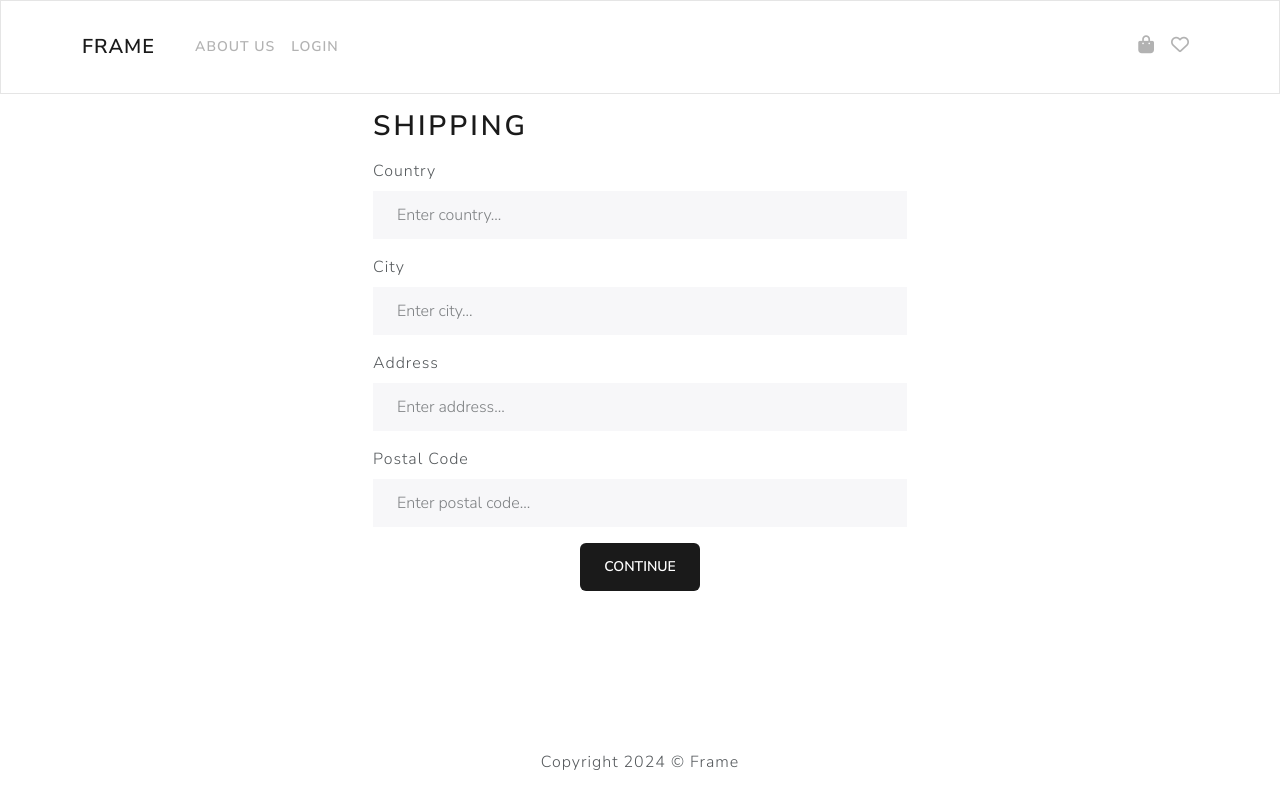
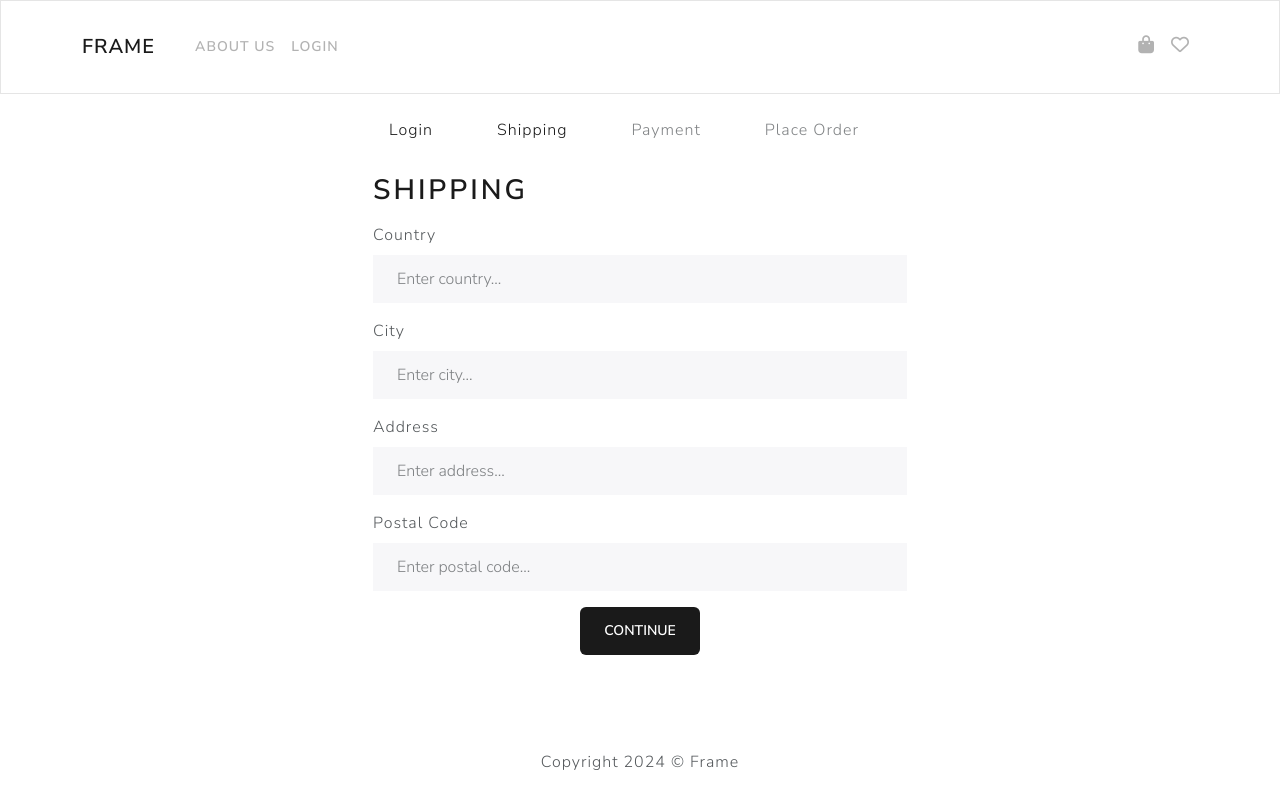
Before and after one commit to yankkvx/ecommerce-django-react, a React (Create React App) app in the folder frontend/: page /shipping in a window 1280 px wide. Built offline with nearby package versions, Linux system fonts and the light colour scheme.

Commit message:
feat: Create the Checkout component and integrate it.
Implemented Checkout component to manage the checkout process within the
application.

```diff
--- /dev/null
+++ b/frontend/src/components/Checkout.js
@@ -0,0 +1,52 @@
+import React from "react";
+import { Nav } from "react-bootstrap";
+import { LinkContainer } from "react-router-bootstrap";
+
+function Checkout({ step1, step2, step3, step4 }) {
+    return (
+        <Nav className="justify-content-center mb-4">
+            <Nav.Item>
+                {step1 ?(
+                    <LinkContainer to='/login'>
+                        <Nav.Link>Login</Nav.Link>
+                    </LinkContainer>
+                ) : (
+                    <Nav.Link disabled>Login</Nav.Link>
+                )}
+
+            </Nav.Item>
+            <Nav.Item>
+                {step2 ?(
+                    <LinkContainer to='/shipping'>
+                        <Nav.Link>Shipping</Nav.Link>
+                    </LinkContainer>
+                ) : (
+                    <Nav.Link disabled>Shipping</Nav.Link>
+                )}
+
+            </Nav.Item>
+            <Nav.Item>
+                {step3 ?(
+                    <LinkContainer to='/payment'>
+                        <Nav.Link>Payment</Nav.Link>
+                    </LinkContainer>
+                ) : (
+                    <Nav.Link disabled>Payment</Nav.Link>
+                )}
+
+            </Nav.Item>
+            <Nav.Item>
+                {step4 ?(
+                    <LinkContainer to='/placeorder'>
+                        <Nav.Link>Place Order</Nav.Link>
+                    </LinkContainer>
+                ) : (
+                    <Nav.Link disabled>Place Order</Nav.Link>
+                )}
+
+            </Nav.Item>
+        </Nav>
+    );
+}
+
+export default Checkout;
--- a/frontend/src/screens/ShippingScreen.js
+++ b/frontend/src/screens/ShippingScreen.js
@@ -5,12 +5,13 @@
 import FormContainer from "../components/FormContainer";
 import { SAVE_SHIPPING_ADDRESS } from "../constants/cartConstants";
 import { saveShippingAddress } from "../actions/cartActions";
+import Checkout from "../components/Checkout";
 
 function ShippingScreen() {
     const cart = useSelector((state) => state.cart);
     const { shippingAddress } = cart;
     const dispatch = useDispatch();
-    const navigate = useNavigate()
+    const navigate = useNavigate();
 
     const [country, setCountry] = useState(shippingAddress.country);
     const [city, setCity] = useState(shippingAddress.city);
@@ -20,11 +21,12 @@
     const submitHandler = (e) => {
         e.preventDefault();
         dispatch(saveShippingAddress({ country, city, address, postal_code }));
-        navigate('/payment')
+        navigate("/payment");
     };
 
     return (
-        <FormContainer>
+        <FormContainer >
+            <Checkout step1 step2/>
             <h2>Shipping</h2>
             <Form onSubmit={submitHandler}>
                 <Form.Group className="py-2" controlId="country">
```
